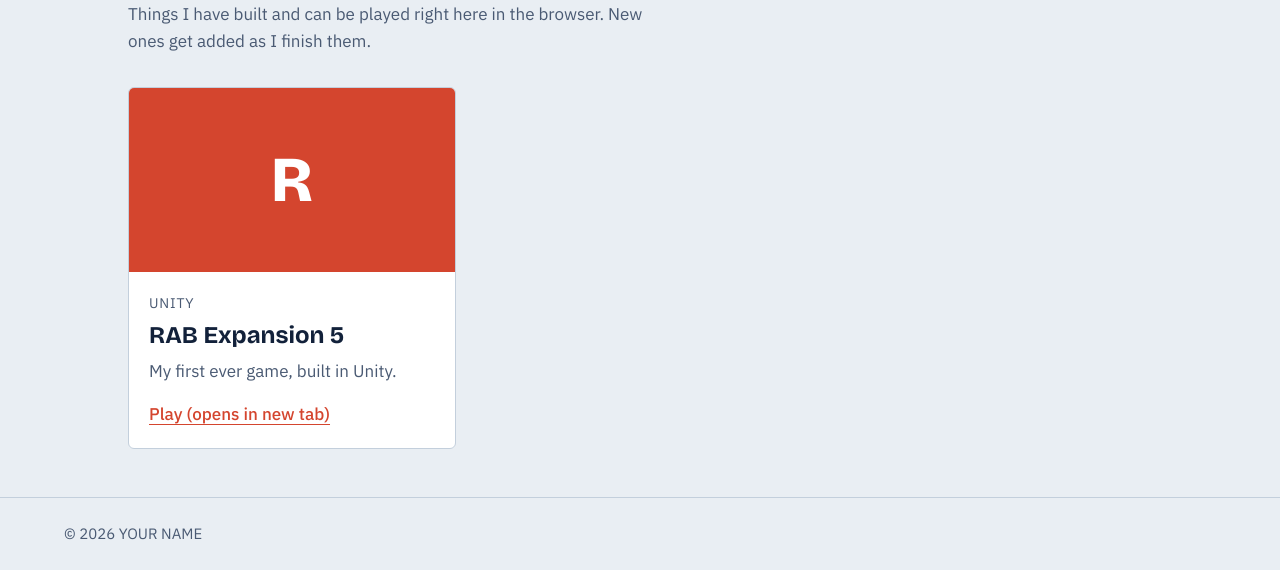
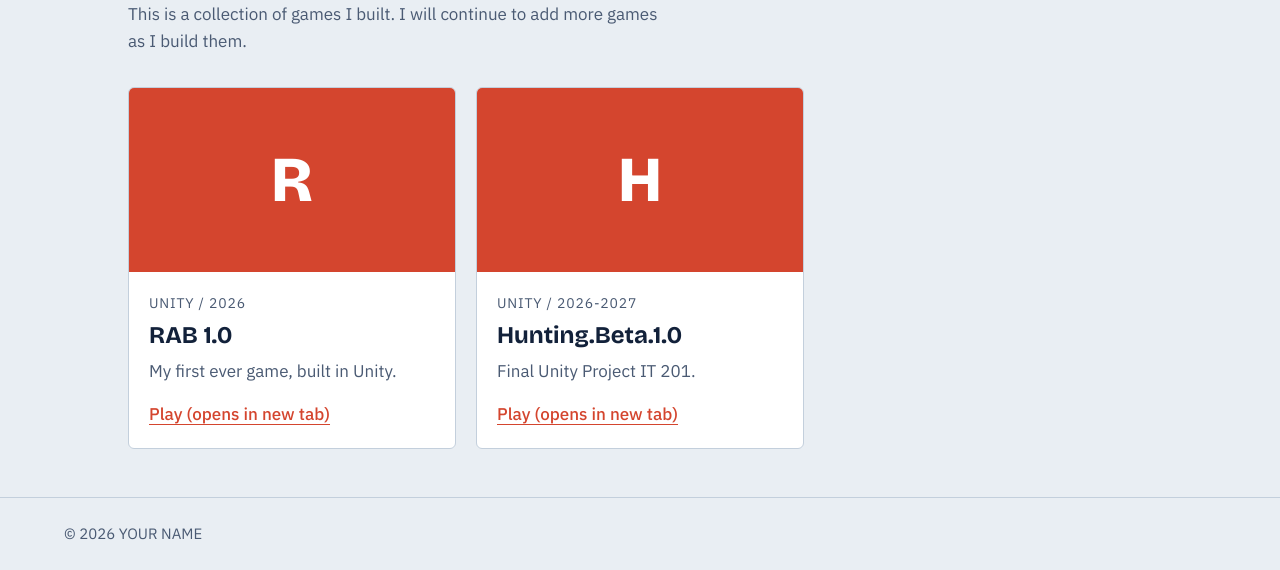
Before and after one commit to DanteProgramming/Web-Page, a plain HTML site: page Personal Web Page/Game/index.html in a window 1280 px wide. Shown: the part 297-867 px from the top of the page. Drawn offline with nearby package versions, Linux system fonts and the light colour scheme.

Commit message:
Game website changes

```diff
--- a/Personal Web Page/Game/index.html
+++ b/Personal Web Page/Game/index.html
@@ -4,7 +4,7 @@
   <meta charset="UTF-8">
   <meta name="viewport" content="width=device-width, initial-scale=1">
   <!-- TODO: Replace YOUR NAME with your name -->
-  <title>Games | YOUR NAME</title>
+  <title>Games</title>
   <meta name="description" content="Games I have built, playable in your browser.">
 
   <link rel="preconnect" href="https://fonts.googleapis.com">
@@ -25,7 +25,7 @@
     <section class="hero">
       <h1>Games</h1>
       <p class="lede">
-        Things I have built and can be played right here in the browser. New ones get added as I finish them.
+        This is a collection of games I built. I will continue to add more games as I build them.
         <!-- TODO: rewrite this intro in your own words -->
       </p>
     </section>
--- a/Personal Web Page/Game/script.js
+++ b/Personal Web Page/Game/script.js
@@ -32,11 +32,20 @@ var GAMES = [
   */
 
   {
-    title: "RAB Expansion 5",
-    year: "",
+    title: "RAB 1.0",
+    year: "2026",
     tag: "Unity",
     text: "My first ever game, built in Unity.",
-    url: "https://play.unity.com/en/games/ea7eb452-038c-42e7-b180-357cf4d5e557/rab-expansion-5",
+    url: "https://play.unity.com/en/games/bf800f28-3330-4508-b458-41edafe5a6b7/project-1-assignment-4",
+    image: "",
+    playable: true
+  },
+  {
+    title: "Hunting.Beta.1.0",
+    year: "2026-2027",
+    tag: "Unity",
+    text: "Final Unity Project IT 201.",
+    url: "https://play.unity.com/en/games/bf800f28-3330-4508-b458-41edafe5a6b7/project-1-assignment-4",
     image: "",
     playable: true
   }
```
